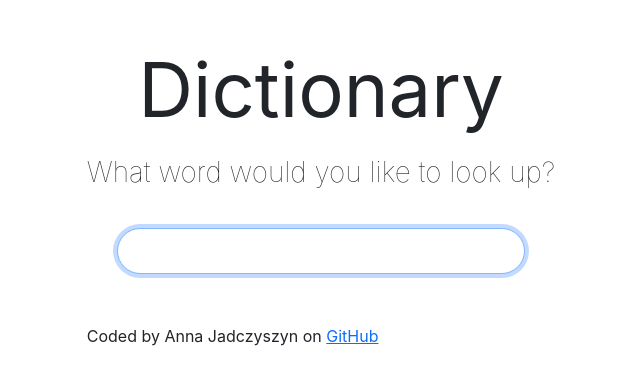
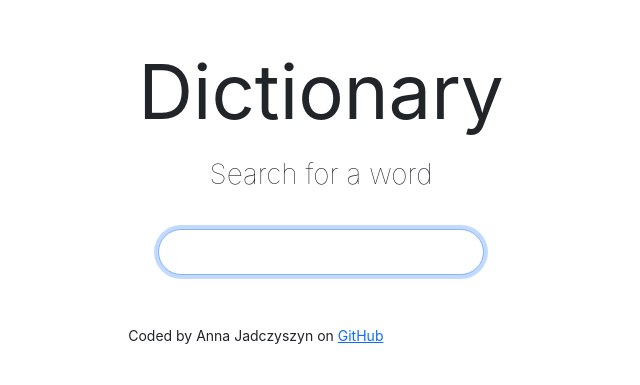
Before and after one commit to aniajad/dict-app, a React (Create React App) app: page / in a window 1280 px wide. Shown: the part 215-600 px from the top of the page, without its empty margins (319-959 px from the left). Built offline with nearby package versions, Linux system fonts and the light colour scheme; no server answers.

Commit message:
adjusting footer font size

```diff
--- a/src/App.css
+++ b/src/App.css
@@ -6,6 +6,7 @@
 
 .App-footer {
   margin-top: 20px;
+  font-size: 14px;
 }
 
 .App {
--- a/src/Dictionary.js
+++ b/src/Dictionary.js
@@ -37,7 +37,7 @@ export default function Dictionary(props) {
     return (
       <div className="Dictionary">
         <section>
-          <h3>What word would you like to look up?</h3>
+          <h3>Search for a word</h3>
           <form onSubmit={handleSubmit} className="input-group">
             <input
               type="search"
```
